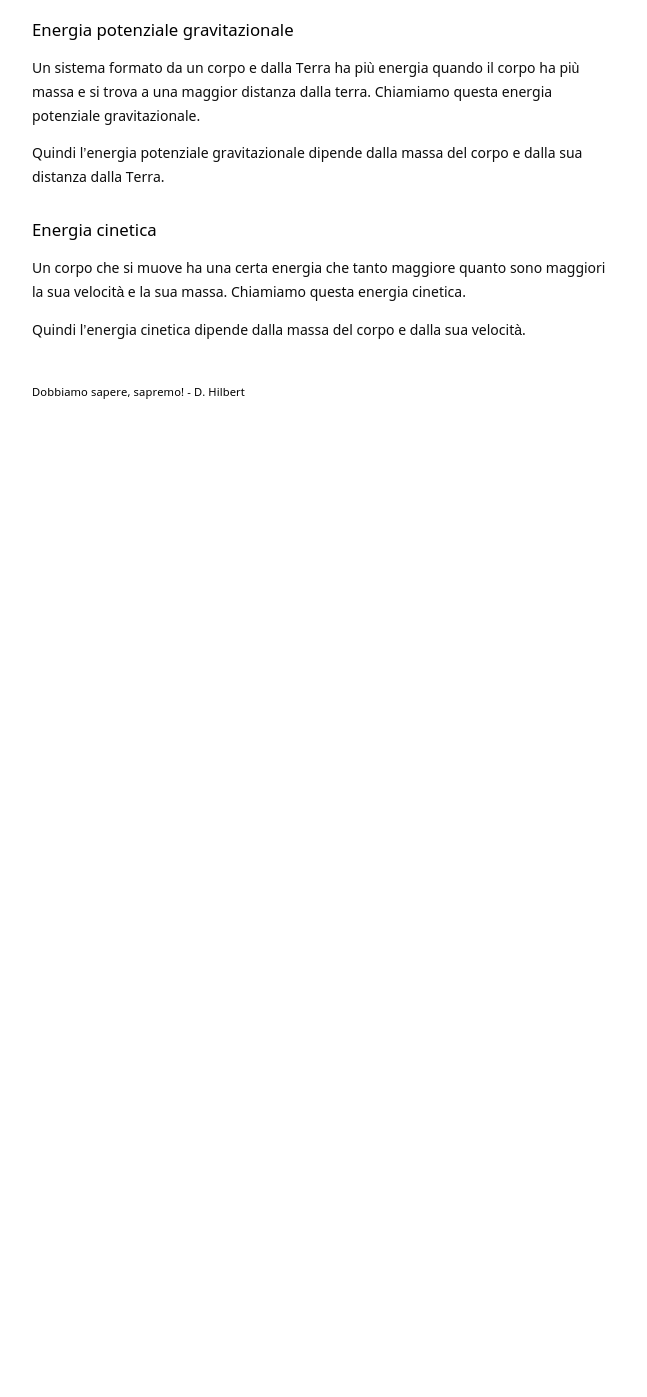
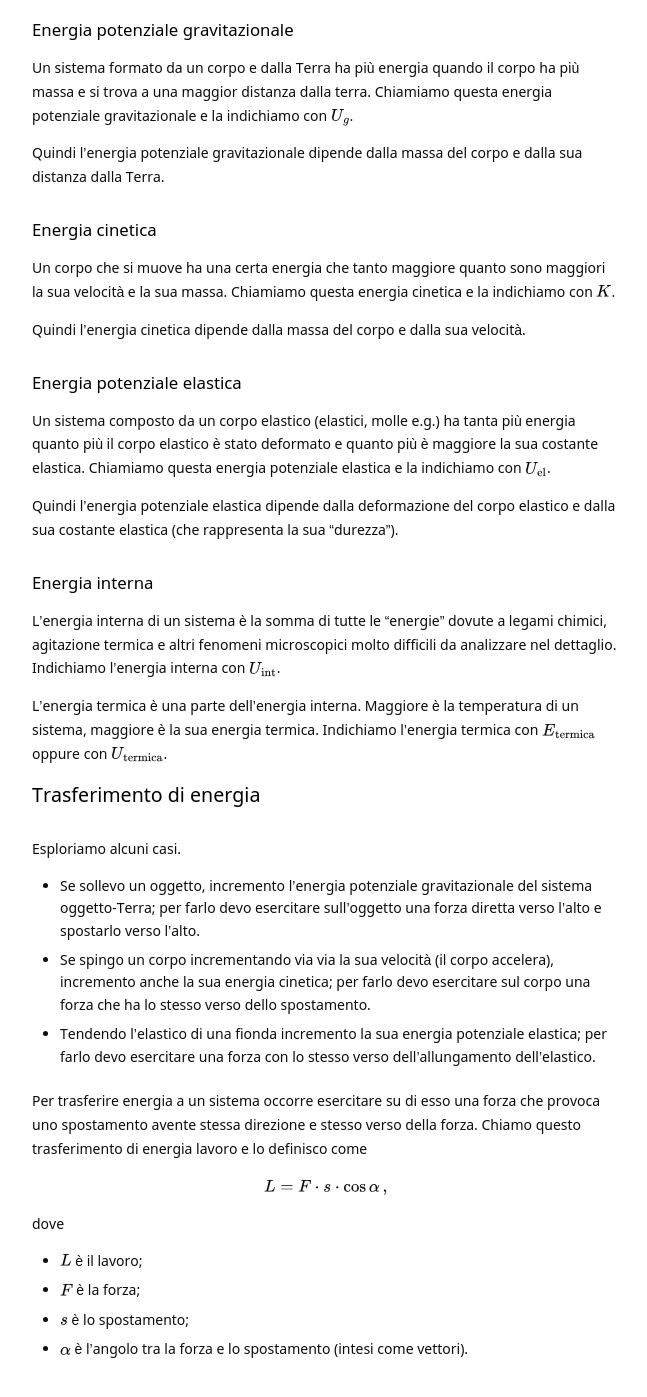
Before and after one commit to Bradwave/matephis, a Jekyll site: the page built from _notes/Public/energia.md, in a window 1280 px wide and 1400 px high, scrolled down 541 px. Shown: the top 1397 px of the window, without its empty margins (314-961 px from the left). Built offline with Jekyll 4.4.1, drawn with Linux system fonts in a browser that asks for light colours; before the commit the page ends 998 px from its top, so only the background shows below that.

Commit message:
Adds notes about energy and definition of work.

```diff
--- a/_notes/Public/energia.md
+++ b/_notes/Public/energia.md
@@ -18,12 +18,42 @@ L'energia dell'universo si mantiene costante nel tempo, ovvero si conserva.
 
 ### Energia potenziale gravitazionale
 
-Un sistema formato da un corpo e dalla Terra ha più energia quando il corpo ha più massa e si trova a una maggior distanza dalla terra. Chiamiamo questa energia **potenziale gravitazionale**.
+Un sistema formato da un corpo e dalla Terra ha più energia quando il corpo ha più massa e si trova a una maggior distanza dalla terra. Chiamiamo questa energia **potenziale gravitazionale** e la indichiamo con $U_g$.
 
 Quindi l'energia potenziale gravitazionale dipende dalla massa del corpo e dalla sua distanza dalla Terra.
 
 ### Energia cinetica
 
-Un corpo che si muove ha una certa energia che tanto maggiore quanto sono maggiori la sua velocità e la sua massa. Chiamiamo questa energia **cinetica**.
+Un corpo che si muove ha una certa energia che tanto maggiore quanto sono maggiori la sua velocità e la sua massa. Chiamiamo questa energia **cinetica** e la indichiamo con $K$.
 
 Quindi l'energia cinetica dipende dalla massa del corpo e dalla sua velocità.
+
+### Energia potenziale elastica
+
+Un sistema composto da un corpo elastico (elastici, molle e.g.) ha tanta più energia quanto più il corpo elastico è stato deformato e quanto più è maggiore la sua costante elastica. Chiamiamo questa energia **potenziale elastica** e la indichiamo con $U_\text{el}$.
+
+Quindi l'energia potenziale elastica dipende dalla deformazione del corpo elastico e dalla sua costante elastica (che rappresenta la sua "durezza").
+
+### Energia interna
+
+L'energia interna di un sistema è la somma di tutte le "energie" dovute a legami chimici, agitazione termica e altri fenomeni microscopici molto difficili da analizzare nel dettaglio. Indichiamo l'energia interna con $U_\text{int}$.
+
+L'**energia termica** è una parte dell'energia interna. Maggiore è la temperatura di un sistema, maggiore è la sua energia termica. Indichiamo l'energia termica con $E_\text{termica}$ oppure con $U_\text{termica}$.
+
+# Trasferimento di energia
+
+Esploriamo alcuni casi.
+- Se sollevo un oggetto, incremento l'energia potenziale gravitazionale del sistema oggetto-Terra; per farlo devo esercitare sull'oggetto una forza diretta verso l'alto e spostarlo verso l'alto.
+- Se spingo un corpo incrementando via via la sua velocità (il corpo accelera), incremento anche la sua energia cinetica; per farlo devo esercitare sul corpo una forza che ha lo stesso verso dello spostamento.
+- Tendendo l'elastico di una fionda incremento la sua energia potenziale elastica; per farlo devo esercitare una forza con lo stesso verso dell'allungamento dell'elastico.
+
+Per **trasferire energia a un sistema** occorre esercitare su di esso una **forza** che provoca uno **spostamento** avente stessa direzione e stesso verso della forza. Chiamo questo trasferimento di energia **lavoro** e lo definisco come
+
+\\[L = F \cdot s \cdot \cos \alpha \, , \\]
+
+dove
+
+- $L$ è il lavoro;
+- $F$ è la forza;
+- $s$ è lo spostamento;
+- $\alpha$ è l'angolo tra la forza e lo spostamento (intesi come vettori).
```
